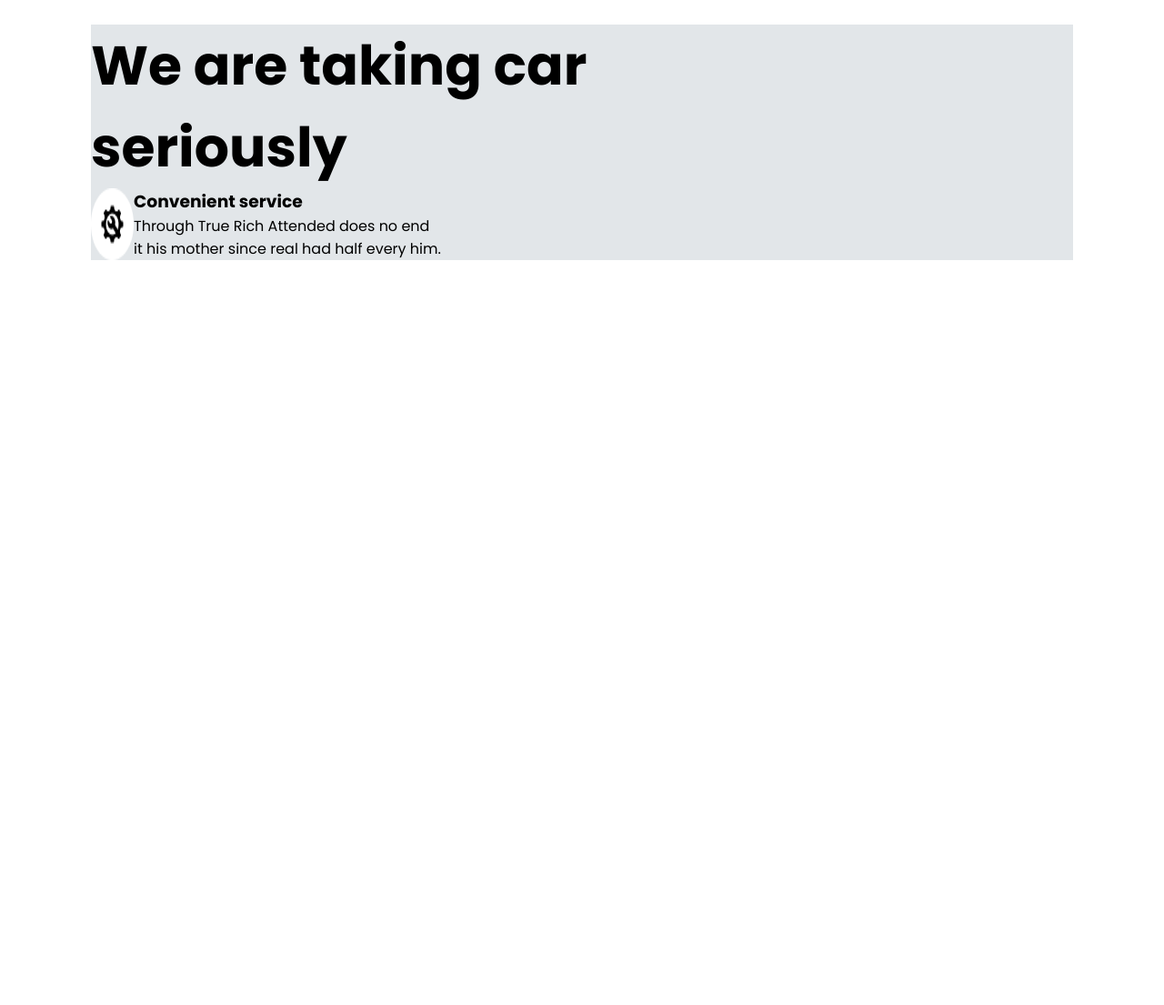
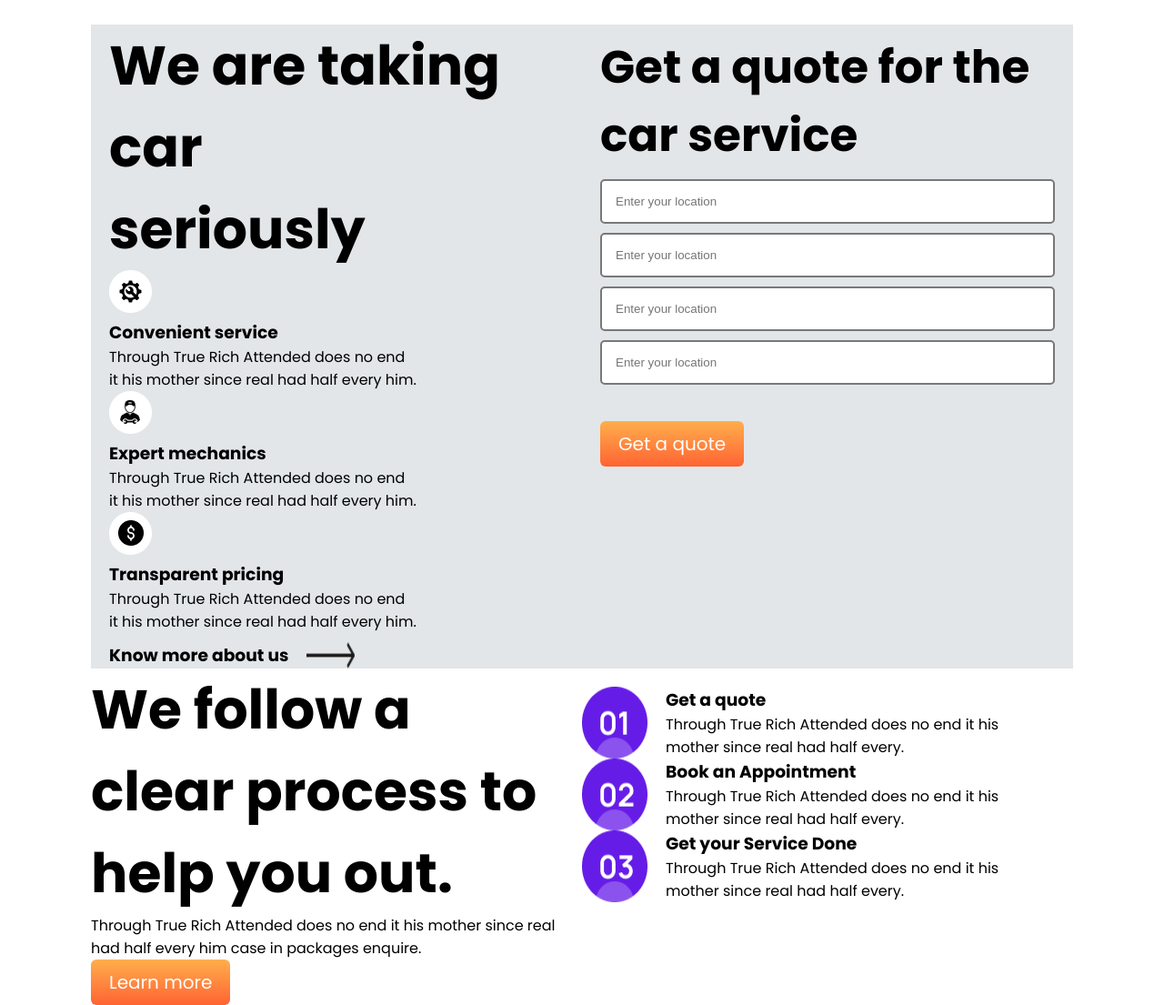
Before and after one commit to Benajaminjr/axiafinsweet, a plain HTML site: page index.html in a window 1280 px wide. Shown: the part 853-1958 px from the top of the page at 91% size. Before the commit the page ends 1139 px from the top, so only its background shows below. Drawn offline with Linux system fonts and the light colour scheme; a web font is replaced by a local one.

Commit message:
added the second section and now working on the third

```diff
--- a/index.html
+++ b/index.html
@@ -10,7 +10,8 @@
 <link href="https://fonts.googleapis.com/css2?family=DM+Serif+Text:ital@0;1&family=Montserrat:ital,wght@0,100..900;1,100..900&family=Poppins:ital,wght@0,100;0,200;0,300;0,400;0,500;0,600;0,700;0,800;0,900;1,100;1,200;1,300;1,400;1,500;1,600;1,700;1,800;1,900&display=swap" rel="stylesheet">
 </head>
 <body>
-    <header>
+    <div class="header">
+        <header>
 
         <div class="logo-image">
             <img src="IMAGES/Logo.png" alt="logo">
@@ -39,6 +40,7 @@
         </div>
 
     </header>
+    </div>
 
     <div class="first-section">
         <h1>Get your vehicle <br/> service done <br/> online at one <br/> place</h1>
@@ -61,19 +63,90 @@
     </div>
 
     <div class="second-section">
-        <div>
+        <div class="service-section">
             <h1>We are taking car <br/> seriously</h1>
-        </div>
 
-        <div class="service-1">
-            <img src="IMAGES/gear-2.png" alt="gear-icon">
-            <div >
+            <div class="service-1">
+                <img src="IMAGES/gear-2.png" alt="gear-icon">
                 <h3>Convenient service</h3>
                 <p>Through True Rich Attended does no end </p>
                 <p>it his mother since real had half every him.</p>
             </div>
 
+            <div class="service-2">
+                <img src="IMAGES/person-2.png" alt="gear-icon">
+                <h3>Expert mechanics</h3>
+                <p>Through True Rich Attended does no end </p>
+                <p>it his mother since real had half every him.</p>
+            </div>
+
+            <div class="service-3">
+                <img src="IMAGES/money-2.png" alt="gear-icon">
+                <h3>Transparent pricing</h3>
+                <p>Through True Rich Attended does no end </p>
+                <p>it his mother since real had half every him.</p>
+            </div>
+
+            <div class="know-more">
+                <a href=""><h3>Know more about us</h3></a>
+                <img src="./IMAGES/arrow.png" alt="arrowleft">
+            </div>
+
         </div>
+
+
+        <div class="form-section">
+            <h4>Get a quote for the car service</h4>
+
+            <input type="text" placeholder="Enter your location">
+            <input type="text" placeholder="Enter your location">
+            <input type="text" placeholder="Enter your location">
+            <input type="text" placeholder="Enter your location">
+
+            <button class="btn">
+                <p>Get a quote</p>
+            </button>
+        </div>
+
+    </div>
+
+    <div class="third-section">
+        <div class="third-section-1">
+            <h1>We follow a clear process to help you out.</h1>
+            <p>Through True Rich Attended does no end it his mother since real had half every him case in packages enquire.</p>
+            <button class="btn">
+                <p>Learn more</p>
+            </button>
+        </div>
+
+        <div class="third-section-2">
+            <div class="third-section-2-1">
+                <img src="./IMAGES/one.png" alt="one">
+                <div>
+                    <h3>Get a quote</h3>
+                    <p>Through True Rich Attended does no end it his mother since real had half every.</p>
+                </div>
+            </div>
+
+            <div class="third-section-2-1">
+                <img src="./IMAGES/two.png" alt="two">
+                <div>
+                    <h3>Book an Appointment</h3>
+                    <p>Through True Rich Attended does no end it his mother since real had half every.</p>
+                </div>
+            </div>
+
+            <div class="third-section-2-1">
+                <img src="./IMAGES/three.png" alt="three">
+                <div>
+                    <h3>Get your Service Done</h3>
+                    <p>Through True Rich Attended does no end it his mother since real had half every.</p>
+                </div>
+            </div>
+
+
+        </div>
+
     </div>
 </body>
 </html>
--- a/style.css
+++ b/style.css
@@ -15,6 +15,11 @@ header {
     align-items: center;
     justify-content: space-between;
     margin-top: 20px;
+    /* width: 80%; */
+}
+
+.header {
+    position: sticky;
 }
 
 .contact {
@@ -85,6 +90,10 @@ h1 {
   text-decoration: none;
 }
 
+a:hover {
+    color: #ff6333;
+}
+
 .open {
     display: flex;
     margin-top: 30px;
@@ -98,8 +107,70 @@ h1 {
 .second-section {
     background-color: #E2E6E9;
     margin-top: 30px;
+    display: flex;
+    max-width: 100%;
+    padding-left: 20px;
 }
 
-.service-1 {
+.service-1 img {
+    background-size: 10px;
+}
+
+h4 {
+    font-size: 50px;
+}
+
+input {
     display: flex;
+    padding: 15px;
+    border: #787878 solid 2px;
+    margin: 10px;
+    border-radius: 5px;
+    margin-left: 0;
+    width: 500px;
+
 }
+
+.service-section {
+    width: 50%;
+
+}
+
+.form-section {
+    width: 50%;
+    font-family: "Poppins", serif;
+    padding: 10px;
+}
+
+.form-section button {
+    margin-top: 30px;
+}
+
+.know-more {
+    display: flex;
+    color: black;
+    margin-top: 10px;
+    gap: 20px;
+    font-weight: 600;
+}
+
+
+.third-section {
+    display: flex;
+    max-width: 100%;
+}
+
+.third-section-1 {
+    width: 50%;
+}
+
+.third-section-2 {
+    width: 50%;
+    margin: 20px;
+}
+
+.third-section-2-1 {
+    display: flex;
+    background-size: 20px;
+    gap: 20px;
+}
```
Also changed, not shown: IMAGES/arrow.png (added), IMAGES/money-2.png (added), IMAGES/one.png (added), IMAGES/person-2.png (added), IMAGES/three.png (added), IMAGES/two.png (added).
